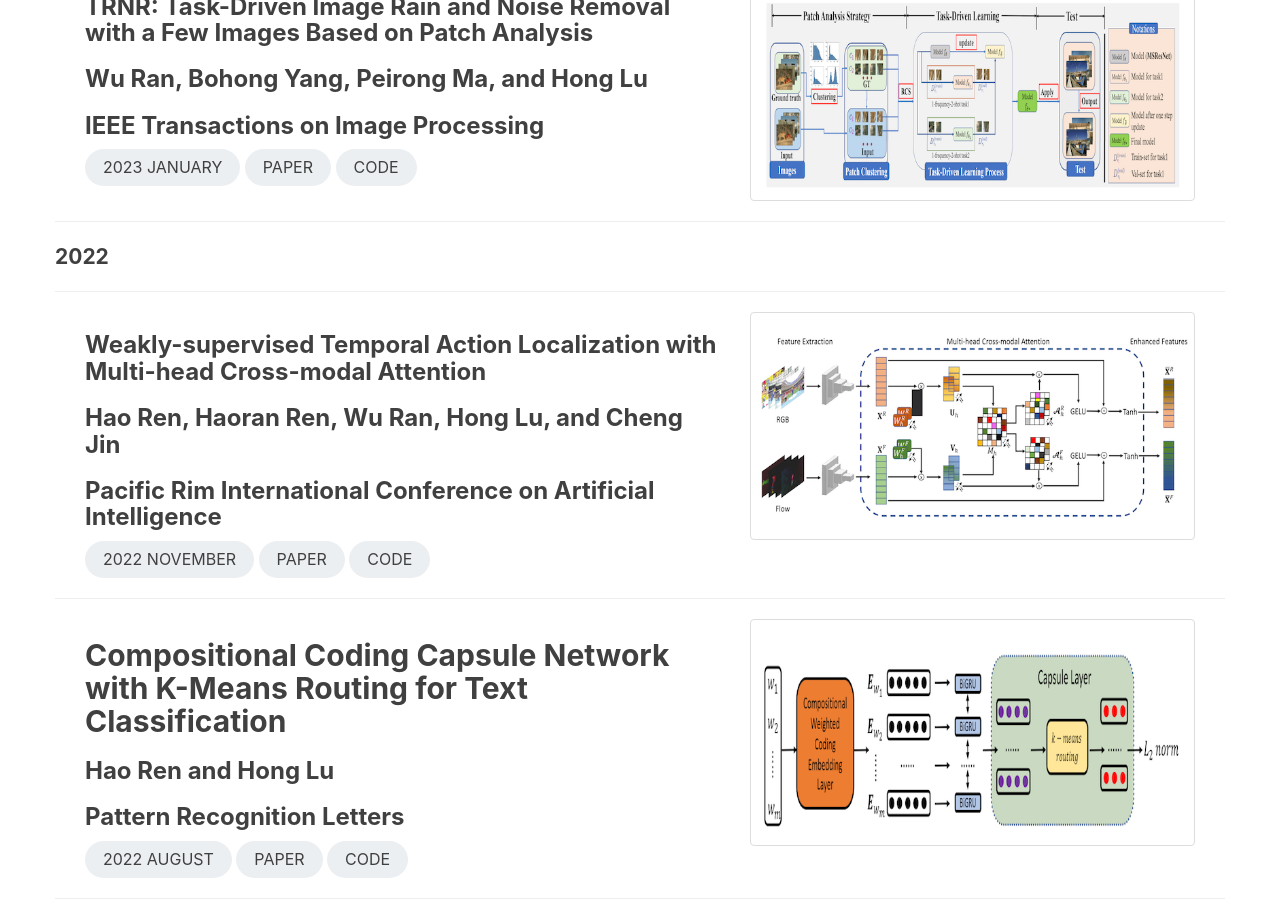
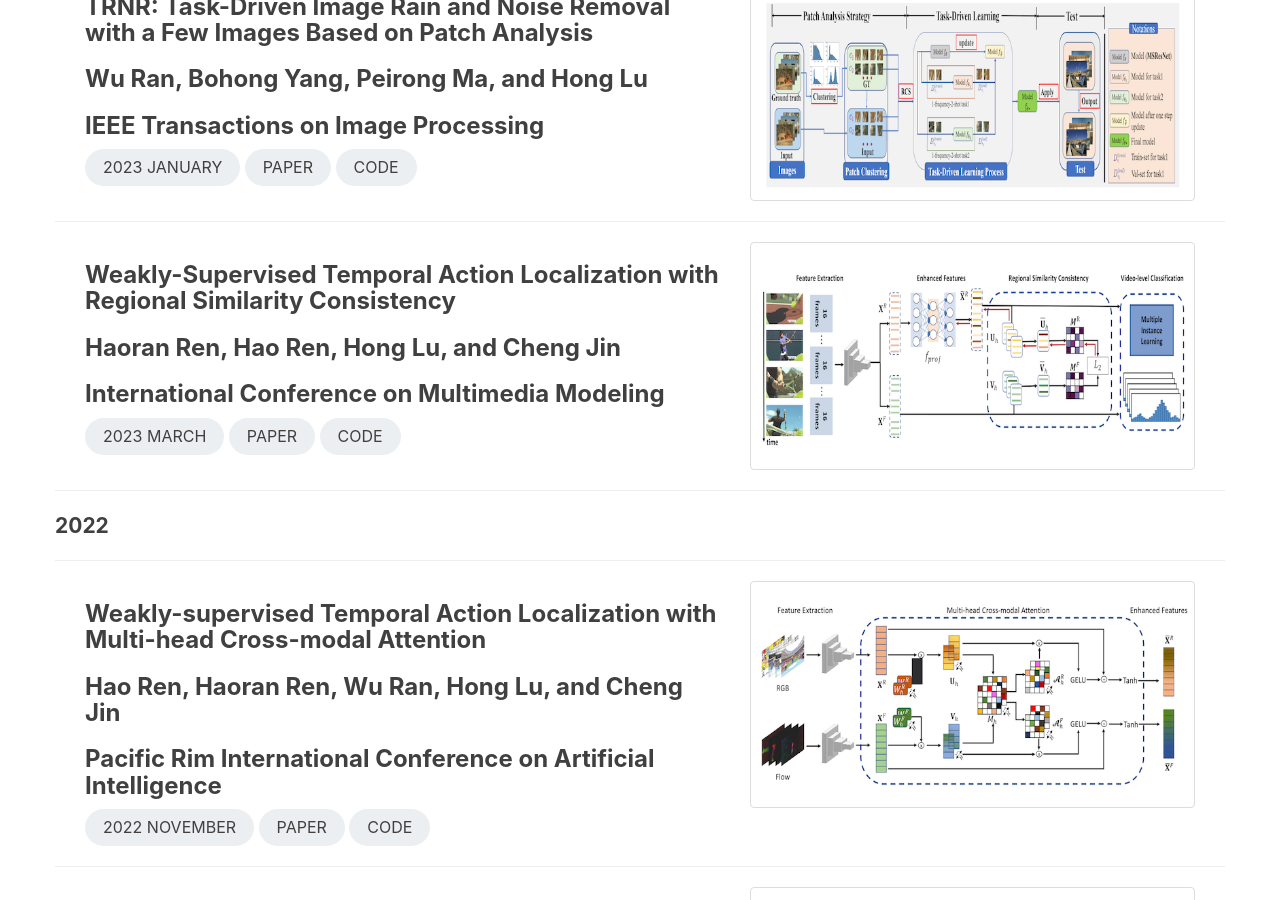
Before and after one commit to lunatics123/lunatics123.github.io, a Jekyll site: the page built from publications.html, in a window 1280 px wide and 900 px high, scrolled down 818 px. Built offline with Jekyll 4.4.1, drawn with Linux system fonts in a browser that asks for light colours; comment, search, counter and statistics services are not loaded.

Commit message:
add paper of MMM

```diff
--- a/publications.html
+++ b/publications.html
@@ -45,6 +45,24 @@ permalink: /publications.html
 </section>
 <hr>
 
+<section>
+    <div class="container">
+        <div class="col-lg-7">
+            <h3>Weakly-Supervised Temporal Action Localization with Regional Similarity Consistency</h3>
+            <h3>Haoran Ren, Hao Ren, Hong Lu, and Cheng Jin</h3>
+            <h3>International Conference on Multimedia Modeling</h3>
+            <div class="post-tag round-xl">2023 March</div>
+            <a class="post-tag round-xl"
+               href="https://link.springer.com/chapter/10.1007/978-3-031-27077-2_6">Paper</a>
+            <a class="post-tag round-xl" href="https://github.com/leftthomas/RSC">Code</a>
+        </div>
+        <div class="col-lg-5">
+            <img class="img-thumbnail" src="/img/papers/ren2023weakly.png">
+        </div>
+    </div>
+</section>
+<hr>
+
 <h5 class="lead"><b>2022</b></h5>
 <hr>
 
```
